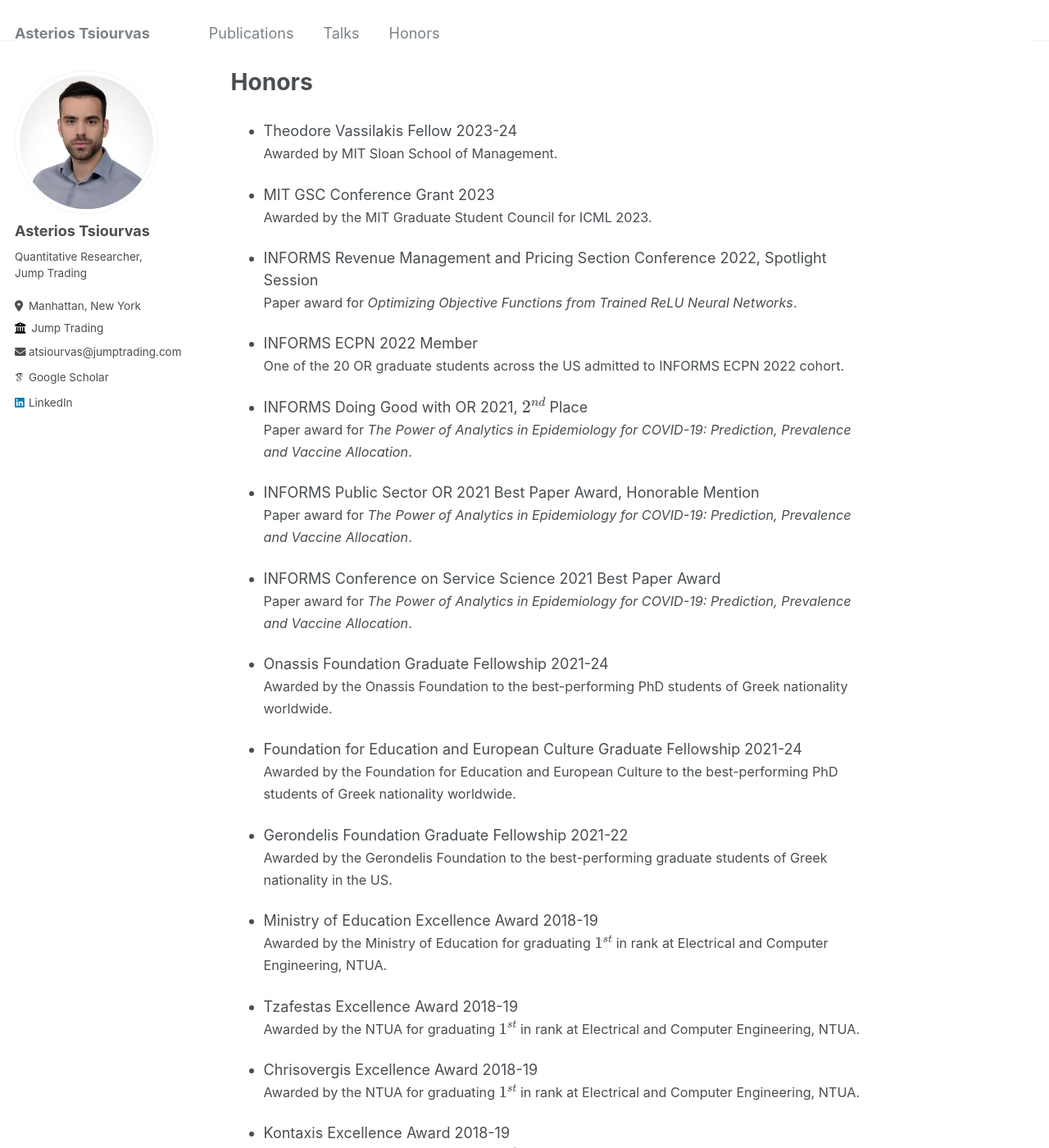
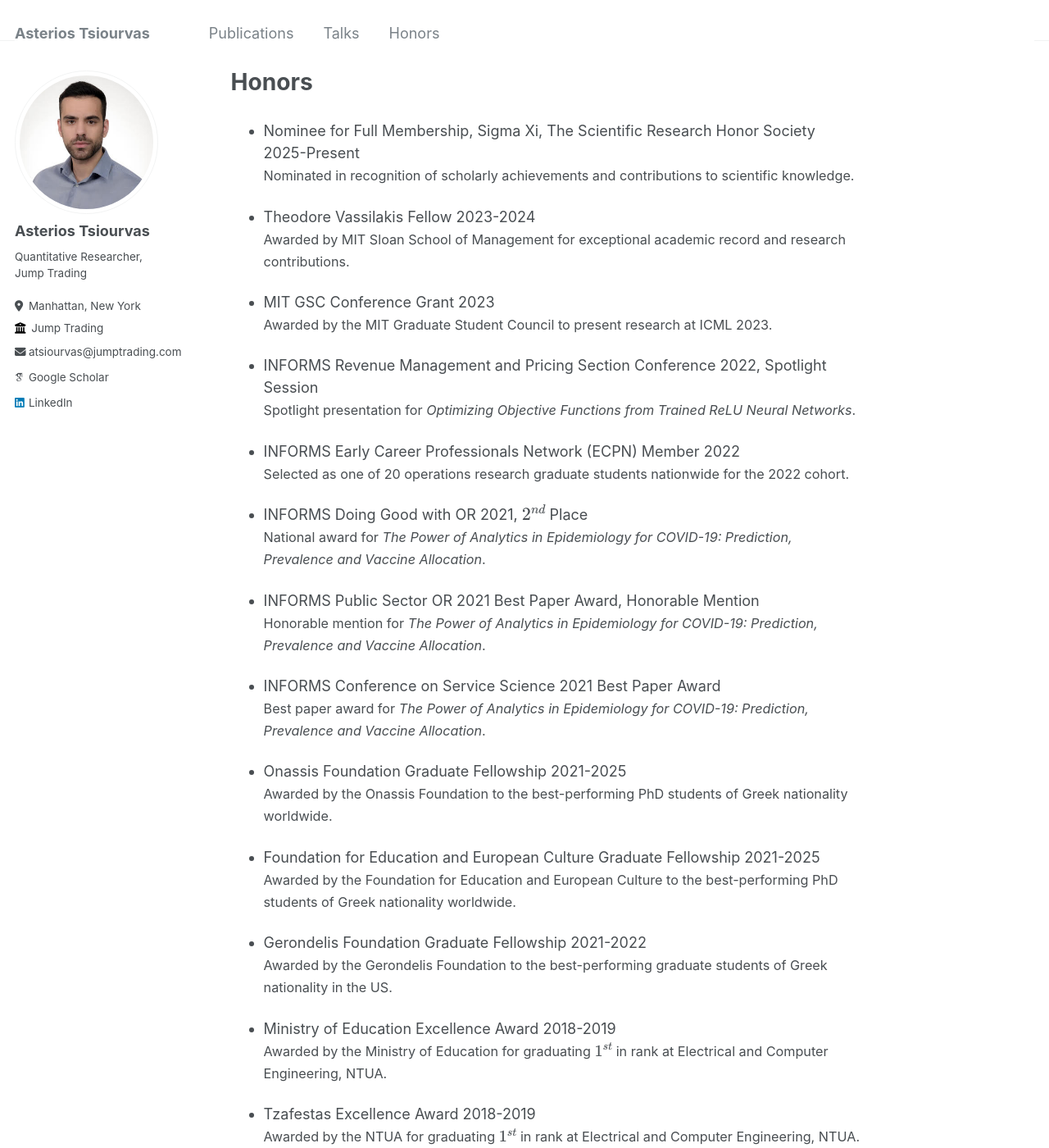
Before and after one commit to asterios-tsiourvas/asterios-tsiourvas.github.io, a Jekyll site: the page built from _pages/honors.md, in a window 1280 px wide and 1400 px high. Shown: the whole window at 82% size. Built offline with Jekyll 4.4.1, drawn with Linux system fonts in a browser that asks for light colours; some web fonts are replaced; some of the changed text lies outside the part shown.

Commit message:
batched updated

```diff
--- a/_pages/honors.md
+++ b/_pages/honors.md
@@ -6,50 +6,53 @@ redirect_from:
   - /honors.html
 ---
 
-- Theodore Vassilakis Fellow 2023-24  <br>
- <span style="font-size: 0.9em;"> Awarded by MIT Sloan School of Management.</span>
+- Nominee for Full Membership, Sigma Xi, The Scientific Research Honor Society 2025-Present <br>
+ <span style="font-size: 0.9em;"> Nominated in recognition of scholarly achievements and contributions to scientific knowledge.</span>
 
-- MIT GSC Conference Grant 2023  <br>
- <span style="font-size: 0.9em;">  Awarded by the MIT Graduate Student Council for ICML 2023.</span>
+- Theodore Vassilakis Fellow 2023-2024  <br>
+ <span style="font-size: 0.9em;"> Awarded by MIT Sloan School of Management for exceptional academic record and research contributions.</span>
+
+- MIT GSC Conference Grant 2023 <br>
+ <span style="font-size: 0.9em;"> Awarded by the MIT Graduate Student Council to present research at ICML 2023.</span>
 
 - INFORMS Revenue Management and Pricing Section Conference 2022, Spotlight Session<br>
- <span style="font-size: 0.9em;"> Paper award for *Optimizing Objective Functions from Trained ReLU Neural Networks*.</span>
+ <span style="font-size: 0.9em;"> Spotlight presentation for *Optimizing Objective Functions from Trained ReLU Neural Networks*.</span>
 
-- INFORMS ECPN 2022 Member  <br>
- <span style="font-size: 0.9em;">  One of the 20 OR graduate students across the US admitted to INFORMS ECPN 2022 cohort.</span>
+- INFORMS Early Career Professionals Network (ECPN) Member 2022 <br>
+ <span style="font-size: 0.9em;"> Selected as one of 20 operations research graduate students nationwide for the 2022 cohort.</span>
 
 - INFORMS Doing Good with OR 2021, $$2^{nd}$$ Place <br>
- <span style="font-size: 0.9em;">  Paper award for *The Power of Analytics in Epidemiology for COVID-19: Prediction, Prevalence and Vaccine Allocation*.</span>
+ <span style="font-size: 0.9em;"> National award for *The Power of Analytics in Epidemiology for COVID-19: Prediction, Prevalence and Vaccine Allocation*.</span>
 
 - INFORMS Public Sector OR 2021 Best Paper Award, Honorable Mention <br>
- <span style="font-size: 0.9em;"> Paper award for *The Power of Analytics in Epidemiology for COVID-19: Prediction, Prevalence and Vaccine Allocation*.</span>
+ <span style="font-size: 0.9em;"> Honorable mention for *The Power of Analytics in Epidemiology for COVID-19: Prediction, Prevalence and Vaccine Allocation*.</span>
 
 - INFORMS Conference on Service Science 2021 Best Paper Award  <br>
- <span style="font-size: 0.9em;"> Paper award for *The Power of Analytics in Epidemiology for COVID-19: Prediction, Prevalence and Vaccine Allocation*.</span>
+ <span style="font-size: 0.9em;"> Best paper award for *The Power of Analytics in Epidemiology for COVID-19: Prediction, Prevalence and Vaccine Allocation*.</span>
 
-- Onassis Foundation Graduate Fellowship 2021-24 <br>
+- Onassis Foundation Graduate Fellowship 2021-2025 <br>
  <span style="font-size: 0.9em;"> Awarded by the Onassis Foundation to the best-performing PhD students of Greek nationality worldwide.</span>
 
-- Foundation for Education and European Culture Graduate Fellowship 2021-24 <br>
+- Foundation for Education and European Culture Graduate Fellowship 2021-2025 <br>
  <span style="font-size: 0.9em;"> Awarded by the Foundation for Education and European Culture to the best-performing PhD students of Greek nationality worldwide.</span>
 
-- Gerondelis Foundation Graduate Fellowship 2021-22 <br>
+- Gerondelis Foundation Graduate Fellowship 2021-2022 <br>
  <span style="font-size: 0.9em;"> Awarded by the Gerondelis Foundation to the best-performing graduate students of Greek nationality in the US.</span>
 
-- Ministry of Education Excellence Award 2018-19 <br>
+- Ministry of Education Excellence Award 2018-2019 <br>
  <span style="font-size: 0.9em;"> Awarded by the Ministry of Education for graduating $$1^{st}$$ in rank at Electrical and Computer Engineering, NTUA.</span>
 
-- Tzafestas Excellence Award 2018-19 <br>
+- Tzafestas Excellence Award 2018-2019 <br>
  <span style="font-size: 0.9em;"> Awarded by the NTUA for graduating $$1^{st}$$ in rank at Electrical and Computer Engineering, NTUA.</span>
 
-- Chrisovergis Excellence Award 2018-19 <br>
+- Chrisovergis Excellence Award 2018-2019 <br>
  <span style="font-size: 0.9em;"> Awarded by the NTUA for graduating $$1^{st}$$ in rank at Electrical and Computer Engineering, NTUA.</span>
 
-- Kontaxis Excellence Award 2018-19 <br>
+- Kontaxis Excellence Award 2018-2019 <br>
  <span style="font-size: 0.9em;"> Awarded by the NTUA for graduating $$1^{st}$$ in rank in Computer Science at Electrical and Computer Engineering, NTUA.</span>
 
-- Papakiriakopoulos Excellence Award in Mathematics 2014-16 <br>
+- Papakiriakopoulos Excellence Award in Mathematics 2014-2016 <br>
  <span style="font-size: 0.9em;"> Awarded by the NTUA for ranking $$1^{st}$$ in Mathematics at Electrical and Computer Engineering, NTUA.</span>
 
-- Kritikos Excellence Award in Mathematics 2014-15 <br>
+- Kritikos Excellence Award in Mathematics 2014-2015 <br>
  <span style="font-size: 0.9em;"> Awarded by the NTUA for ranking $$1^{st}$$ in Mathematics at Electrical and Computer Engineering, NTUA.</span>
```
Also changed, not shown: _pages/publications.md (+3 -3 lines), _pages/talks.md (+4 -1 lines).
